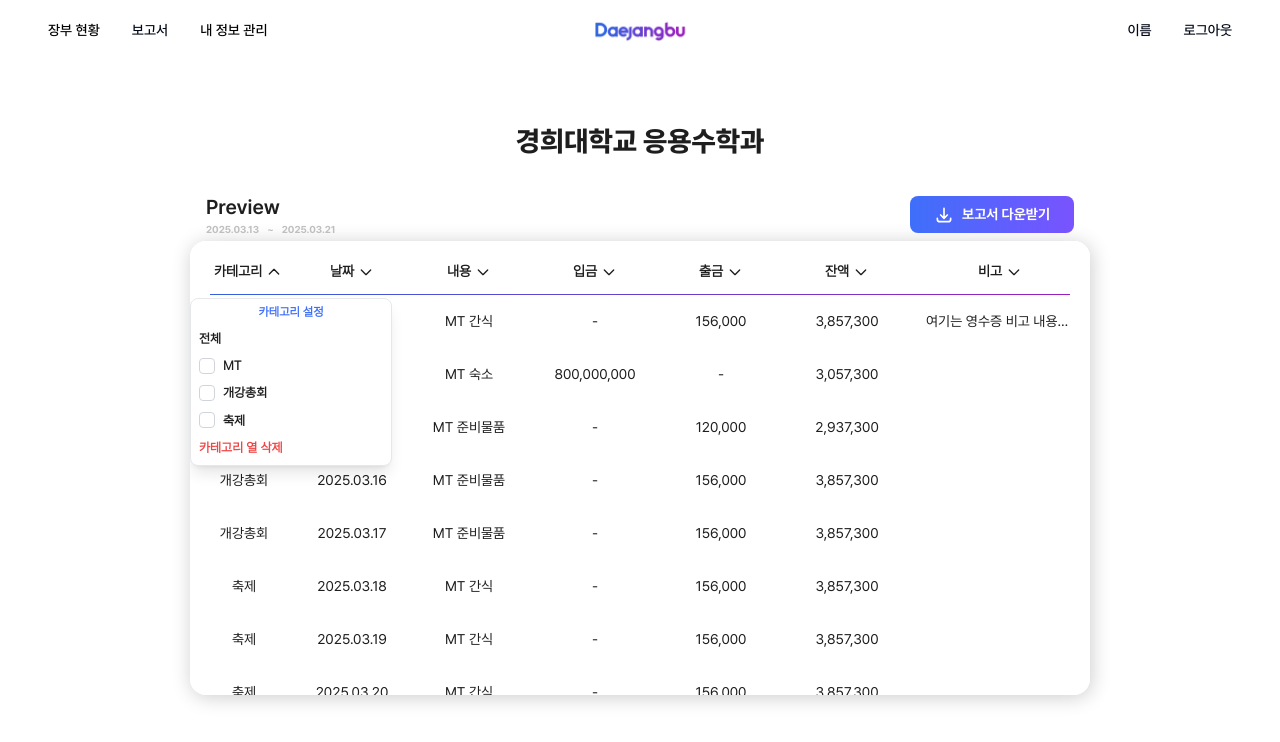
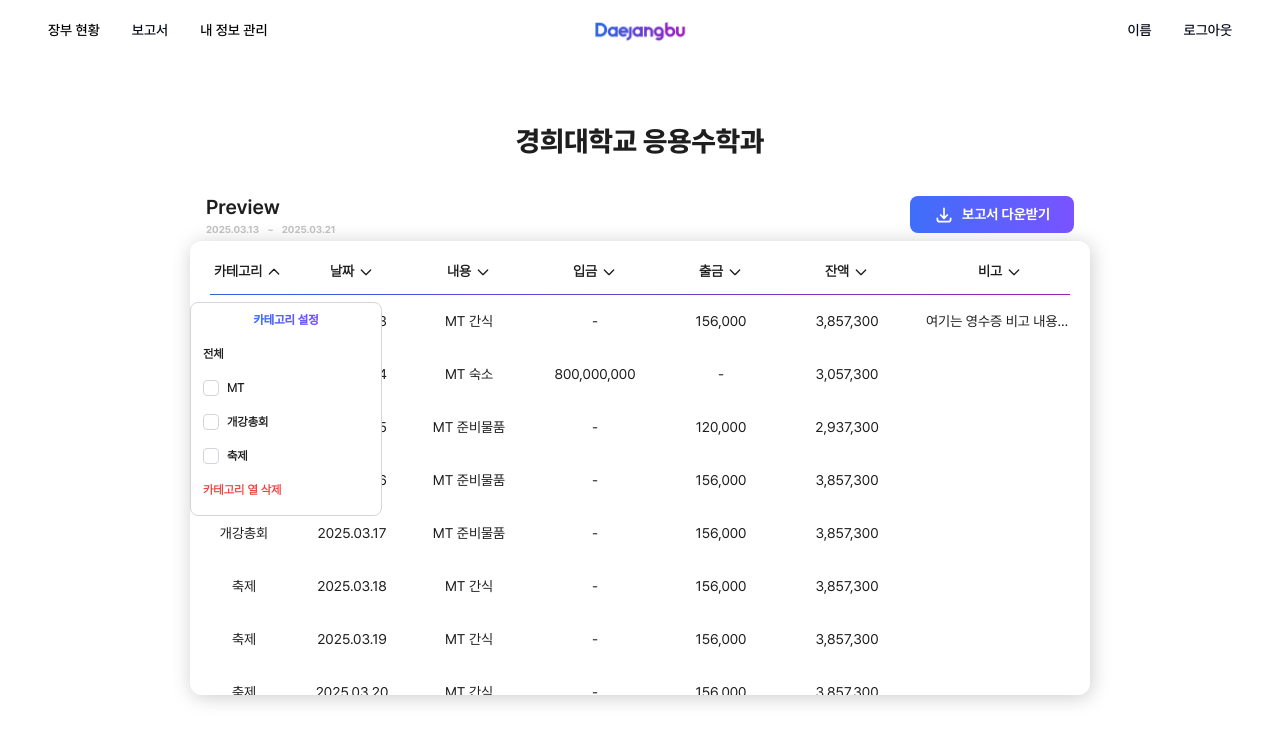
Before and after one commit to A108-Daejangbu/client, a React (Vite) app: page /report in a window 1280 px wide. Both pictures are taken after a click on the element "카테고리". Shown: the top 742 px of the page. Built offline with nearby package versions, Linux system fonts and the light colour scheme.

Commit message:
:lipstick: [DESIGN] 보고서 드롭다운 스타일 변경

```diff
--- a/src/dummy/reportData.ts
+++ b/src/dummy/reportData.ts
@@ -173,7 +173,6 @@ export const dropdownSections: Record<string, DropdownSection[]> = {
     {
       title: '입금 설정',
       options: [
-        { label: '전체' },
         { label: '입금이 "-" 인 거래내역 숨기기' },
         { label: '입금 열 삭제' }
       ]
@@ -183,7 +182,6 @@ export const dropdownSections: Record<string, DropdownSection[]> = {
     {
       title: '출금 설정',
       options: [
-        { label: '전체' },
         { label: '출금이 "-" 인 거래내역 숨기기' },
         { label: '출금 열 삭제' }
       ]
--- a/src/features/Report/DraggableColumnHeader.tsx
+++ b/src/features/Report/DraggableColumnHeader.tsx
@@ -122,6 +122,29 @@ const DraggableColumnHeader: React.FC<DraggableColumnHeaderProps> = ({
     [drag, drop]
   );
 
+  // 드롭다운 위치 계산을 위한 함수 추가
+  const updateDropdownPosition = () => {
+    if (headerRef.current && isDropdownOpen) {
+      const rect = headerRef.current.getBoundingClientRect();
+      document.documentElement.style.setProperty('--dropdown-top', `${rect.bottom}px`);
+      document.documentElement.style.setProperty('--dropdown-left', `${rect.left}px`);
+    }
+  };
+
+  // 드롭다운이 열릴 때마다 위치 업데이트
+  useEffect(() => {
+    if (isDropdownOpen) {
+      updateDropdownPosition();
+      window.addEventListener('scroll', updateDropdownPosition);
+      window.addEventListener('resize', updateDropdownPosition);
+    }
+
+    return () => {
+      window.removeEventListener('scroll', updateDropdownPosition);
+      window.removeEventListener('resize', updateDropdownPosition);
+    };
+  }, [isDropdownOpen]);
+
   // 렌더링
   return (
     <th
--- a/src/features/Report/Dropdown.tsx
+++ b/src/features/Report/Dropdown.tsx
@@ -51,18 +51,20 @@ const Dropdown: React.FC<DropdownProps> = ({
 
   return (
     <div
-      className="absolute top-full left-0 mt-1 bg-white shadow-lg rounded-lg border border-gray-200 z-20 py-1"
+      className="fixed mt-2 bg-white rounded-lg z-50 py-2 border border-gray-300"
       style={{
         fontSize: '0.8rem',
         transform: column === '날짜' ? 'scale(1)' : 'none',
-        transformOrigin: 'top left'
+        transformOrigin: 'top left',
+        top: 'var(--dropdown-top)',
+        left: 'var(--dropdown-left)'
       }}
       onClick={(e) => e.stopPropagation()}
     >
       {column === '날짜' ? (
-        <div className="p-1">
-          <div className="text-12 font-pre-light text-main200 mb-1 p-1">
-            <span className="text-blue">날짜 설정</span>
+        <div className="p-2">
+          <div className="text-12 font-pre-medium text-main200 mb-2 px-2">
+            <span className="bg-gradient-to-r from-blue to-purple bg-clip-text text-transparent">날짜 설정</span>
             {selectedDateRange && (
               <span className="ml-2 text-11 text-gray-500">
                 {formatDateRange()}
@@ -74,7 +76,7 @@ const Dropdown: React.FC<DropdownProps> = ({
             selected={dateRange}
             onSelect={setDateRange}
             numberOfMonths={1}
-            className="rounded-md border"
+            className="rounded-md"
             classNames={{
               months: "space-y-2",
               month: "space-y-2",
@@ -98,9 +100,9 @@ const Dropdown: React.FC<DropdownProps> = ({
               day_hidden: "invisible",
             }}
           />
-          <div className="mt-2 flex justify-between px-2">
+          <div className="mt-3 flex justify-between px-3">
             <div
-              className="text-11 font-pre-light text-red-500 cursor-pointer hover:opacity-80"
+              className="text-11 font-pre-light text-red-500 cursor-pointer hover:opacity-80 transition-opacity"
               onClick={() => {
                 onSelect('날짜 열 삭제');
                 onClose();
@@ -115,7 +117,7 @@ const Dropdown: React.FC<DropdownProps> = ({
                   onClose();
                 }
               }}
-              className="bg-gradient-to-r from-blue to-purple text-xs py-1 px-3 h-6"
+              className="bg-gradient-to-r from-blue to-purple text-xs py-1 px-4 h-7 rounded-md hover:opacity-90 transition-opacity"
             >
               적용
             </Button>
@@ -123,9 +125,11 @@ const Dropdown: React.FC<DropdownProps> = ({
         </div>
       ) : (
         sections.map((section, sectionIndex) => (
-          <div key={sectionIndex} className="w-[200px]">
-            <div className="text-12 font-pre-light mb-1 px-1 text-blue">
-              {section.title}
+          <div key={sectionIndex} className="w-[190px]">
+            <div className="text-12 font-pre-medium mb-2 px-3">
+              <span className="bg-gradient-to-r from-blue to-purple bg-clip-text text-transparent">
+                {section.title}
+              </span>
             </div>
             {section.options.map((option, optionIndex) => {
               const isSelected = column === '카테고리'
@@ -136,7 +140,7 @@ const Dropdown: React.FC<DropdownProps> = ({
               return (
                 <div
                   key={optionIndex}
-                  className={`px-2 py-1 hover:bg-gray-50 cursor-pointer rounded-md flex items-center gap-2 ${
+                  className={`px-3 py-2 hover:bg-gray-50 cursor-pointer transition-colors flex items-center gap-2 ${
                     option.label.includes('삭제') ? 'text-red-500' :
                     option.label === '전체' ? 'text-main200' : ''
                   }`}
@@ -148,20 +152,22 @@ const Dropdown: React.FC<DropdownProps> = ({
                   }}
                 >
                   {(!isSpecialOption || option.label.includes('숨기기')) && (
-                    <div className={`w-4 h-4 border rounded ${
-                      isSelected ? 'bg-blue border-blue' : 'border-gray-300'
+                    <div className={`w-4 h-4 rounded transition-all ${
+                      isSelected
+                        ? 'bg-blue'
+                        : 'border border-gray-300'
                     } flex items-center justify-center`}>
                       {isSelected && (
-                        <svg className="w-3 h-3 text-white" fill="currentColor" viewBox="0 0 20 20">
+                        <svg className="w-2.5 h-2.5 text-white" fill="currentColor" viewBox="0 0 20 20">
                           <path d="M16.707 5.293a1 1 0 010 1.414l-8 8a1 1 0 01-1.414 0l-4-4a1 1 0 011.414-1.414L8 12.586l7.293-7.293a1 1 0 011.414 0z" />
                         </svg>
                       )}
                     </div>
                   )}
-                  <span className={`text-11 font-pre-light ${
-                    option.label.includes('삭제') ? 'text-red-500' :
+                  <span className={`text-12 font-pre-light transition-colors ${
+                    option.label.includes('삭제') ? 'text-red-500 hover:text-red-600' :
                     option.label === '전체' ? 'text-main200' :
-                    isSelected ? 'text-blue' : 'text-main200'
+                    isSelected ? 'text-blue' : 'text-main200 hover:text-blue'
                   }`}>
                     {option.label}
                   </span>
--- a/src/pages/ReportPage.tsx
+++ b/src/pages/ReportPage.tsx
@@ -40,13 +40,18 @@ const NoteTooltip = ({ content }: { content: string }) => (
 const TableCell = ({
   column,
   content,
+  isLastRow,
+  isLastColumn,
 }: {
   column: string;
   content: string;
+  isLastRow: boolean;
+  isLastColumn: boolean;
 }) => (
   <td className={`px-4 py-4 text-center whitespace-nowrap font-pre-regular text-14 text-main200 truncate ${column === '비고' ? 'relative group' : ''}`}>
     {content}
     {column === '비고' && content && <NoteTooltip content={content} />}
+    {isLastRow && isLastColumn && <div className="last-row-cell"></div>}
   </td>
 );
 
@@ -245,8 +250,8 @@ function ReportPage() {
           </div>
 
           {/* 테이블 컨테이너 */}
-          <div className="bg-white rounded-lg shadow-md overflow-hidden modal mx-auto">
-            <div className="overflow-x-auto">
+          <div className="bg-white rounded-xl overflow-hidden mx-auto shadow-[1.44px_2.16px_20.14px_rgba(0,0,0,0.2)]">
+            <div className="overflow-hidden rounded-xl">
               {/* 헤더 영역 - 스크롤과 관계없이 고정 */}
               <div className="sticky top-0 z-10 bg-white">
                 <table className="w-full border-collapse" style={{ tableLayout: 'fixed' }}>
@@ -257,8 +262,8 @@ function ReportPage() {
                   </colgroup>
 
                   {/* 테이블 헤더 - 드래그 가능 */}
-                  <thead>
-                    <tr>
+                  <thead className="rounded-xl">
+                    <tr className="rounded-xl">
                       {columns.map((column, index) => (
                         <DraggableColumnHeader
                           key={`${column}-${index}`}
@@ -284,8 +289,9 @@ function ReportPage() {
               </div>
 
               {/* 데이터 영역 - 스크롤 가능 */}
-              <div className="overflow-y-auto h-[400px]">
-                <table className="w-full border-collapse" style={{ tableLayout: 'fixed' }}>
+              <div className="overflow-y-auto h-[400px] relative" style={{ borderBottomLeftRadius: '0.75rem', borderBottomRightRadius: '0.75rem' }}>
+                <div className="absolute inset-0 pointer-events-none rounded-b-xl bg-white" style={{ zIndex: -1 }}></div>
+                <table className="w-full border-collapse relative" style={{ tableLayout: 'fixed' }}>
                   <colgroup>
                     {columns.map((column, index) => (
                       <col key={index} style={{ width: getColumnWidth(column) }} />
@@ -294,8 +300,8 @@ function ReportPage() {
 
                   {/* 데이터 행 */}
                   <tbody className="bg-white">
-                    {tableData.map((item) => (
-                      <tr key={item.id} className="hover:bg-gray-50">
+                    {tableData.map((item, idx) => (
+                      <tr key={item.id} className={`hover:bg-gray-50 ${idx === tableData.length - 1 ? 'last-row' : ''}`}>
                         {columns.map((column, index) => {
                           const field = fieldMapping[column];
                           return (
@@ -303,6 +309,8 @@ function ReportPage() {
                               key={`${item.id}-${index}`}
                               column={column}
                               content={String(item[field])}
+                              isLastRow={idx === tableData.length - 1}
+                              isLastColumn={index === columns.length - 1}
                             />
                           );
                         })}
```
